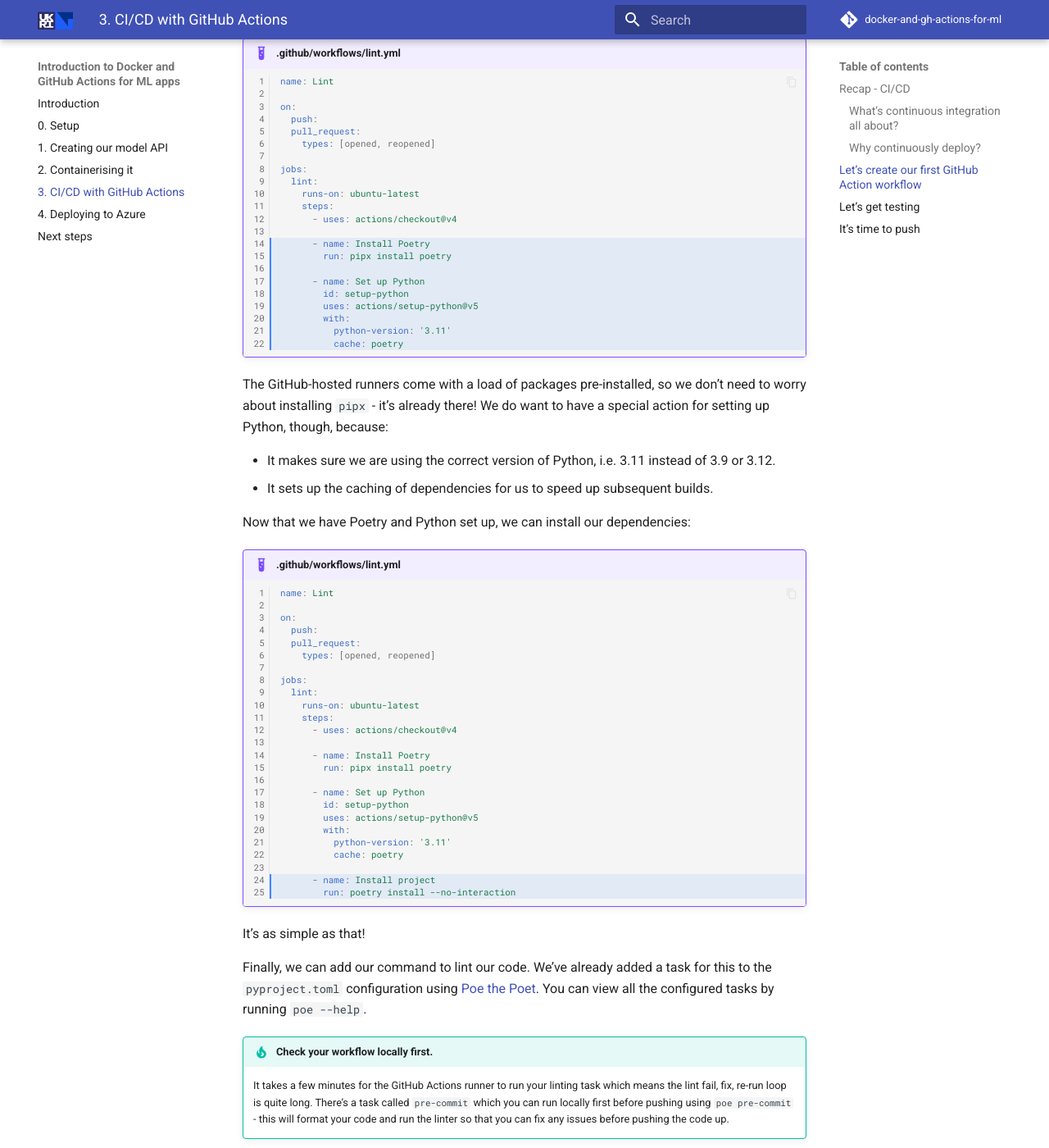
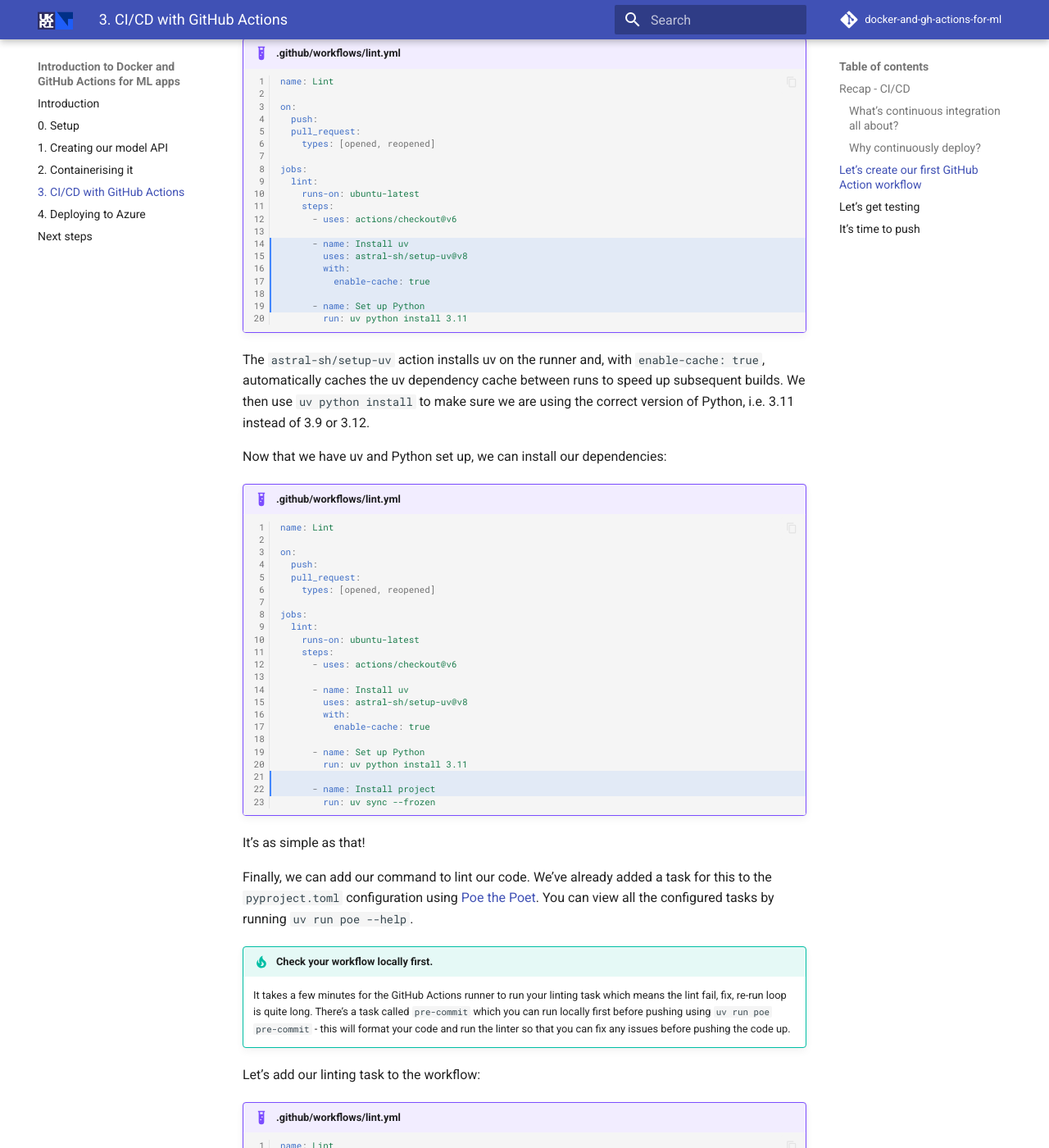
Before and after one commit to stfc/docker-and-gh-actions-for-ml, an MkDocs documentation site: the page built from docs/3-cicd-with-github-actions.md, in a window 1280 px wide and 1400 px high, scrolled down 2286 px. Shown: the whole window at 82% size. Built offline with MkDocs 1.6.1 and Material for MkDocs 9.7.7, drawn with Linux system fonts in a browser that asks for light colours; emoji names are drawn with the system emoji font; comment, search, counter and statistics services are not loaded; some of the changed text lies outside the part shown.

Commit message:
Update docs to reflect migration of code from Poetry to uv.

````diff
--- a/docs/3-cicd-with-github-actions.md
+++ b/docs/3-cicd-with-github-actions.md
@@ -64,7 +64,7 @@ Now that we've got the boilerplate, let's add some actual steps. First, we're go
       lint:
         runs-on: ubuntu-latest
         steps:
-          - uses: actions/checkout@v4
+          - uses: actions/checkout@v6
     ```
 
 The `uses` here indicates that we're using a pre-built step from another repository. As we specify `actions/checkout` as the repository, we know that we are using the pre-built Action step specified in https://github.com/actions/checkout. The `@v4` means that we are using git tag `v4` of the action, the latest major release at the time of writing.
@@ -73,10 +73,10 @@ As you might expect, this is an official pre-built Action from GitHub. There are
 
 There's even a marketplace where you can see all the different Actions you can take advantage of - take a look: https://github.com/marketplace?type=actions.
 
-Next, let's set up Poetry and Python:
+Next, let's set up uv and Python:
 
 !!! example ".github/workflows/lint.yml"
-    ```yaml linenums="1" hl_lines="14-22"
+    ```yaml linenums="1" hl_lines="14-19"
     name: Lint
 
     on:
@@ -88,28 +88,23 @@ Next, let's set up Poetry and Python:
       lint:
         runs-on: ubuntu-latest
         steps:
-          - uses: actions/checkout@v4
+          - uses: actions/checkout@v6
 
-          - name: Install Poetry
-            run: pipx install poetry
+          - name: Install uv
+            uses: astral-sh/setup-uv@v8
+            with:
+              enable-cache: true
 
           - name: Set up Python
-            id: setup-python
-            uses: actions/setup-python@v5
-            with:
-              python-version: '3.11'
-              cache: poetry
+            run: uv python install 3.11
     ```
 
-The GitHub-hosted runners come with a load of packages pre-installed, so we don't need to worry about installing `pipx` - it's already there! We do want to have a special action for setting up Python, though, because:
+The `astral-sh/setup-uv` action installs uv on the runner and, with `enable-cache: true`, automatically caches the uv dependency cache between runs to speed up subsequent builds. We then use `uv python install` to make sure we are using the correct version of Python, i.e. 3.11 instead of 3.9 or 3.12.
 
-- It makes sure we are using the correct version of Python, i.e. 3.11 instead of 3.9 or 3.12.
-- It sets up the caching of dependencies for us to speed up subsequent builds.
-
-Now that we have Poetry and Python set up, we can install our dependencies:
+Now that we have uv and Python set up, we can install our dependencies:
 
 !!! example ".github/workflows/lint.yml"
-    ```yaml linenums="1" hl_lines="24-26"
+    ```yaml linenums="1" hl_lines="21-22"
     name: Lint
 
     on:
@@ -121,33 +116,31 @@ Now that we have Poetry and Python set up, we can install our dependencies:
       lint:
         runs-on: ubuntu-latest
         steps:
-          - uses: actions/checkout@v4
+          - uses: actions/checkout@v6
 
-          - name: Install Poetry
-            run: pipx install poetry
+          - name: Install uv
+            uses: astral-sh/setup-uv@v8
+            with:
+              enable-cache: true
 
           - name: Set up Python
-            id: setup-python
-            uses: actions/setup-python@v5
-            with:
-              python-version: '3.11'
-              cache: poetry
+            run: uv python install 3.11
 
           - name: Install project
-            run: poetry install --no-interaction
+            run: uv sync --frozen
     ```
 
 It's as simple as that!
 
-Finally, we can add our command to lint our code. We've already added a task for this to the `pyproject.toml` configuration using [Poe the Poet](https://poethepoet.natn.io/index.html). You can view all the configured tasks by running `poe --help`.
+Finally, we can add our command to lint our code. We've already added a task for this to the `pyproject.toml` configuration using [Poe the Poet](https://poethepoet.natn.io/index.html). You can view all the configured tasks by running `uv run poe --help`.
 
 !!! tip "Check your workflow locally first."
-    It takes a few minutes for the GitHub Actions runner to run your linting task which means the lint fail, fix, re-run loop is quite long. There's a task called `pre-commit` which you can run locally first before pushing using `poe pre-commit` - this will format your code and run the linter so that you can fix any issues before pushing the code up.
+    It takes a few minutes for the GitHub Actions runner to run your linting task which means the lint fail, fix, re-run loop is quite long. There's a task called `pre-commit` which you can run locally first before pushing using `uv run poe pre-commit` - this will format your code and run the linter so that you can fix any issues before pushing the code up.
 
 Let's add our linting task to the workflow:
 
 !!! example ".github/workflows/lint.yml"
-    ```yaml linenums="1" hl_lines="27-28"
+    ```yaml linenums="1" hl_lines="24-25"
     name: Lint
 
     on:
@@ -159,23 +152,21 @@ Let's add our linting task to the workflow:
       lint:
         runs-on: ubuntu-latest
         steps:
-          - uses: actions/checkout@v4
+          - uses: actions/checkout@v6
 
-          - name: Install Poetry
-            run: pipx install poetry
+          - name: Install uv
+            uses: astral-sh/setup-uv@v8
+            with:
+              enable-cache: true
 
           - name: Set up Python
-            id: setup-python
-            uses: actions/setup-python@v5
-            with:
-              python-version: '3.11'
-              cache: poetry
+            run: uv python install 3.11
 
           - name: Install project
-            run: poetry install --no-interaction
+            run: uv sync --frozen
 
           - name: Lint
-            run: poetry run poe lint
+            run: uv run poe lint
     ```
 
 That's all there is to it!
@@ -187,7 +178,7 @@ Go ahead and commit this and push it up, and take a look at the "Actions" tab in
 Now that we have a linting workflow, we're going to add another workflow for testing our code. We've already got our pytest test set up and ready to go, we just need to create our workflow YAML file. We can use 90% of the same code as the linting workflow with a couple of minor tweaks:
 
 !!! example ".github/workflows/test.yaml"
-    ```yaml linenums="1" hl_lines="1 27-28"
+    ```yaml linenums="1" hl_lines="1 24-25"
     name: Test
 
     on:
@@ -199,23 +190,21 @@ Now that we have a linting workflow, we're going to add another workflow for tes
       test:
         runs-on: ubuntu-latest
         steps:
-          - uses: actions/checkout@v4
+          - uses: actions/checkout@v6
 
-          - name: Install Poetry
-            run: pipx install poetry
+          - name: Install uv
+            uses: astral-sh/setup-uv@v8
+            with:
+              enable-cache: true
 
           - name: Set up Python
-            id: setup-python
-            uses: actions/setup-python@v5
-            with:
-              python-version: '3.11'
-              cache: poetry
+            run: uv python install 3.11
 
           - name: Install project
-            run: poetry install --no-interaction
+            run: uv sync --frozen
 
           - name: Test
-            run: poetry run poe test
+            run: uv run poe test
     ```
 
 You can see here that there are only 3 lines different from the linting workflow - all the setup is the same.
@@ -241,7 +230,7 @@ Our final GitHub Actions workflow is going to build the Docker image for our Fas
         runs-on: ubuntu-latest
         steps:
           - name: Checkout repository
-            uses: actions/checkout@v4
+            uses: actions/checkout@v6
     ```
 
 This is going to start out fairly similar to the lint and test workflows. There are a couple of differences, however:
@@ -266,10 +255,10 @@ The first real step of the Docker build and push process is to log into the GitH
         runs-on: ubuntu-latest
         steps:
           - name: Checkout repository
-            uses: actions/checkout@v4
+            uses: actions/checkout@v6
 
           - name: Log in to the Container registry
-            uses: docker/login-action@v3
+            uses: docker/login-action@v4
             with:
               registry: ${{ env.REGISTRY }}
               username: ${{ github.actor }}
@@ -293,10 +282,10 @@ Next, we're going to use another pre-built action to generate all the right meta
         runs-on: ubuntu-latest
         steps:
           - name: Checkout repository
-            uses: actions/checkout@v4
+            uses: actions/checkout@v6
 
           - name: Log in to the Container registry
-            uses: docker/login-action@v3
+            uses: docker/login-action@v4
             with:
               registry: ${{ env.REGISTRY }}
               username: ${{ github.actor }}
@@ -304,7 +293,7 @@ Next, we're going to use another pre-built action to generate all the right meta
 
           - name: Extract metadata (tags, labels) for Docker
             id: meta
-            uses: docker/metadata-action@v5
+            uses: docker/metadata-action@v6
             with:
               images: ${{ env.REGISTRY }}/${{ env.IMAGE_NAME }}
               tags: |
@@ -328,10 +317,10 @@ With our metadata generated, we can add another step to actually build and push
         runs-on: ubuntu-latest
         steps:
           - name: Checkout repository
-            uses: actions/checkout@v4
+            uses: actions/checkout@v6
 
           - name: Log in to the Container registry
-            uses: docker/login-action@v3
+            uses: docker/login-action@v4
             with:
               registry: ${{ env.REGISTRY }}
               username: ${{ github.actor }}
@@ -339,14 +328,14 @@ With our metadata generated, we can add another step to actually build and push
 
           - name: Extract metadata (tags, labels) for Docker
             id: meta
-            uses: docker/metadata-action@v5
+            uses: docker/metadata-action@v6
             with:
               images: ${{ env.REGISTRY }}/${{ env.IMAGE_NAME }}
               tags: |
                 type=raw,value=latest
 
           - name: Build and push Docker image
-            uses: docker/build-push-action@v6
+            uses: docker/build-push-action@v7
             with:
               context: .
               push: true
````
Also changed, not shown: README.md (+10 -19 lines), docs/0-setup.md (+7 -1 lines), docs/1-creating-rest-api.md (+1 -2 lines), docs/2-containerising-it.md (+29 -38 lines), docs/4-deploying-to-azure.md (+4 -4 lines).
